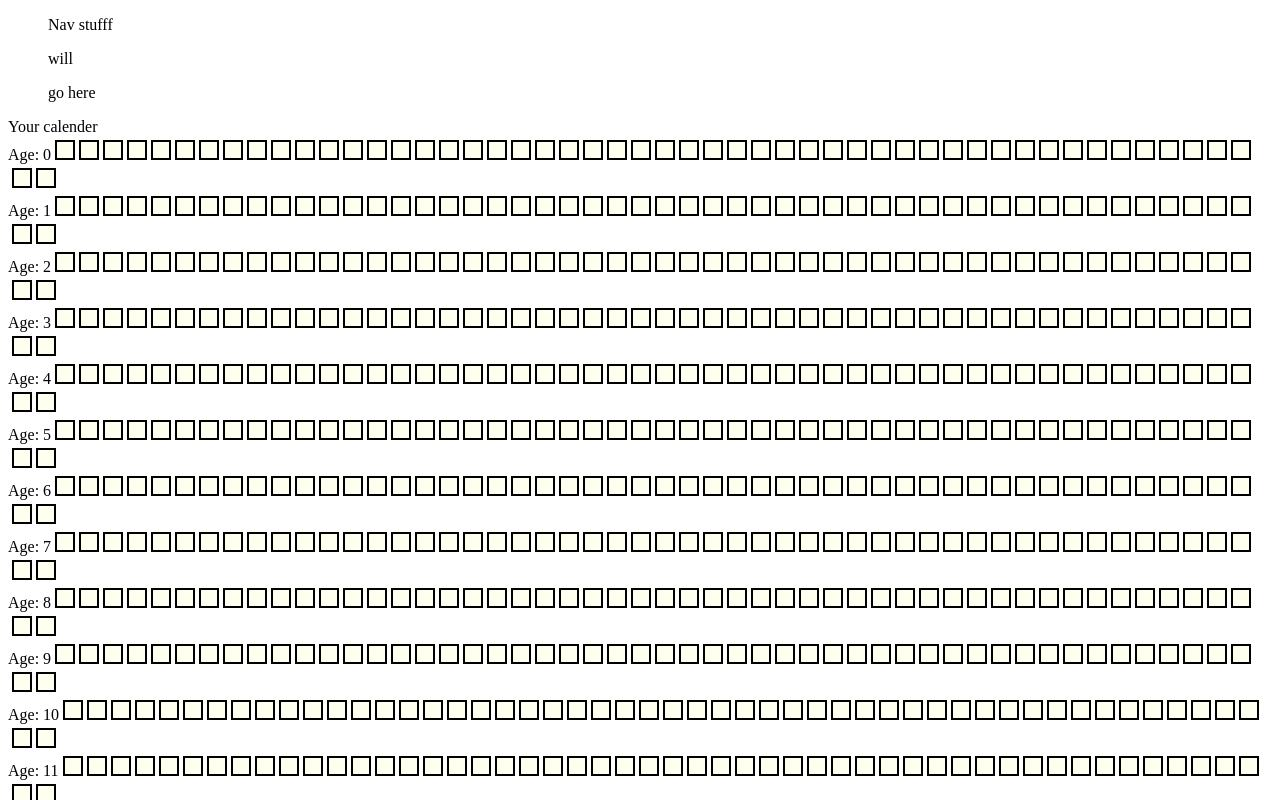
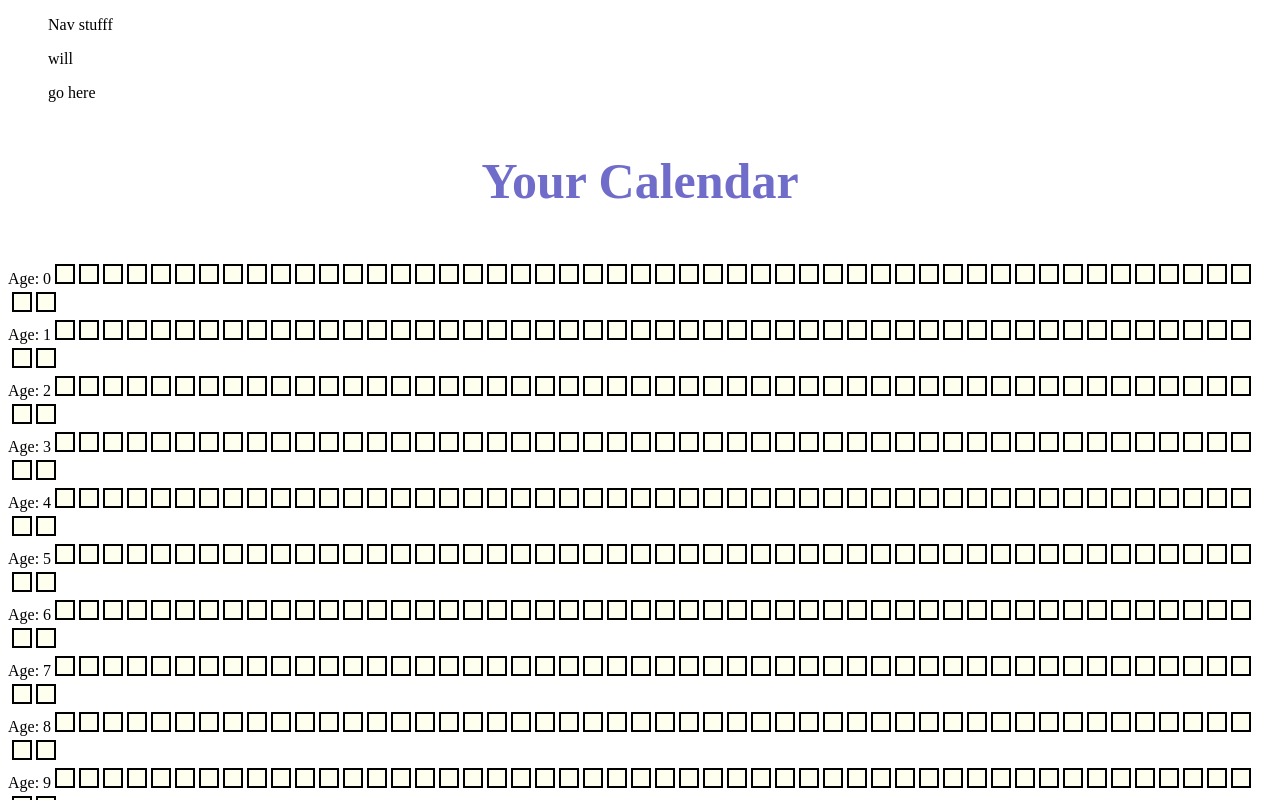
Before and after one commit to Turing-Eras/front_end, a React (Create React App) app: page /calender in a window 1280 px wide. Shown: the top 800 px of the page. Built offline with nearby package versions, Linux system fonts and the light colour scheme.

Commit message:
Progress Bar now styled to center

```diff
--- /dev/null
+++ b/src/Components/App/App.css
@@ -0,0 +1,7 @@
+/* .app {
+  background: url('https://images.unsplash.com/photo-1512341149218-ffaab6c79a02?ixlib=rb-1.2.1&ixid=eyJhcHBfaWQiOjEyMDd9&auto=format&fit=crop&w=800&q=80');
+} */
+
+.App {
+  background-image: url('')
+}
--- a/src/Components/App/App.tsx
+++ b/src/Components/App/App.tsx
@@ -3,10 +3,11 @@ import { FormContainer } from '../FormContainer/FormContainer';
 import {Route} from 'react-router-dom'
 import LoginPage from '../LoginPage/LoginPage'
 import CalendarComponent from '../CalendarComponent/CalendarComponent'
+import './App.css';
 
 export const App = () => {
   return(
-  <>
+  <section className='App'>
     <Route exact path='/'>
         <FormContainer/>
       </Route>
@@ -21,6 +22,6 @@ export const App = () => {
           return <CalendarComponent />
         }}>
       </Route>
-  </>
+  </section>
   )
 }
--- /dev/null
+++ b/src/Components/CalendarComponent/CalendarComponent.css
@@ -0,0 +1,7 @@
+.calendar-title {
+  text-align: center;
+  font-family: Bebas Neue;
+  font-size: 50px;
+  color: #706cca;
+  font-weight: 600;
+}
--- a/src/Components/CalendarComponent/CalendarComponent.tsx
+++ b/src/Components/CalendarComponent/CalendarComponent.tsx
@@ -1,6 +1,8 @@
 import React, { useEffect, useState } from 'react';
 import Week from '../Week/Week';
 import NavBar from '../NavBar/NavBar';
+import './CalendarComponent.css';
+
 
 const CalendarComponent = () => {
   let calendar = new Array(76);
@@ -18,7 +20,7 @@ const CalendarComponent = () => {
   return (
     <section>
       <NavBar />
-      Your calender
+      <p className='calendar-title'>Your Calendar</p>
       {display}
     </section>
   );
--- a/src/Components/FormContainer/FormContainer.css
+++ b/src/Components/FormContainer/FormContainer.css
@@ -9,6 +9,7 @@
   justify-content: space-between;
   object-fit: cover;
   padding: 20px 70px;
+  background: white;
 }
 
 .main-title {
--- a/src/Components/FormContainer/FormContainer.tsx
+++ b/src/Components/FormContainer/FormContainer.tsx
@@ -21,7 +21,6 @@ export const FormContainer = () => {
   }
   return (
     <section>
-        <ProgressBar questionsLength = {questions.length} answersLength ={answers.length}/>
       {answers.length === 0 && <HeaderComponent/>}
       <div>
       <p className='main-title'>Create My Calendar</p>
@@ -31,6 +30,9 @@ export const FormContainer = () => {
         <Question currentQuestion={questions[currentQuestionIndex]} changeQuestion={changeQuestion} currentQuestionIndex={currentQuestionIndex} setAnswer={setAnswer} answers={answers}/>
       </form>
       </div>
+      <div>
+      <ProgressBar questionsLength = {questions.length} answersLength ={answers.length}/>
+      </div>
     </section>
   );
 };
--- /dev/null
+++ b/src/Components/ProgressBar/ProgressBar.css
@@ -0,0 +1,3 @@
+.progress-bar {
+  padding-top: 65px;
+}
--- a/src/Components/ProgressBar/ProgressBar.tsx
+++ b/src/Components/ProgressBar/ProgressBar.tsx
@@ -1,4 +1,6 @@
 import React from 'react';
+import './ProgressBar.css';
+
 type ProgressProps = {
   questionsLength :number;
   answersLength: number;
@@ -6,9 +8,8 @@ type ProgressProps = {
 let ProgressBar = (props :ProgressProps) =>{
   let percentage = Math.ceil(props.answersLength / props.questionsLength *100)
  return (
-   <section>
-   <section style={{width : percentage, backgroundColor:'red'}}>
-    hello
+   <section className='progress-bar-section'>
+   <section className='progress-bar' style={{width : percentage, backgroundColor: '#706cca', marginLeft: 'auto', marginRight: 'auto'}}>
    </section>
    </section>
 
```
Also changed, not shown: 1 other file (tests, documents, lock files or other folders).
